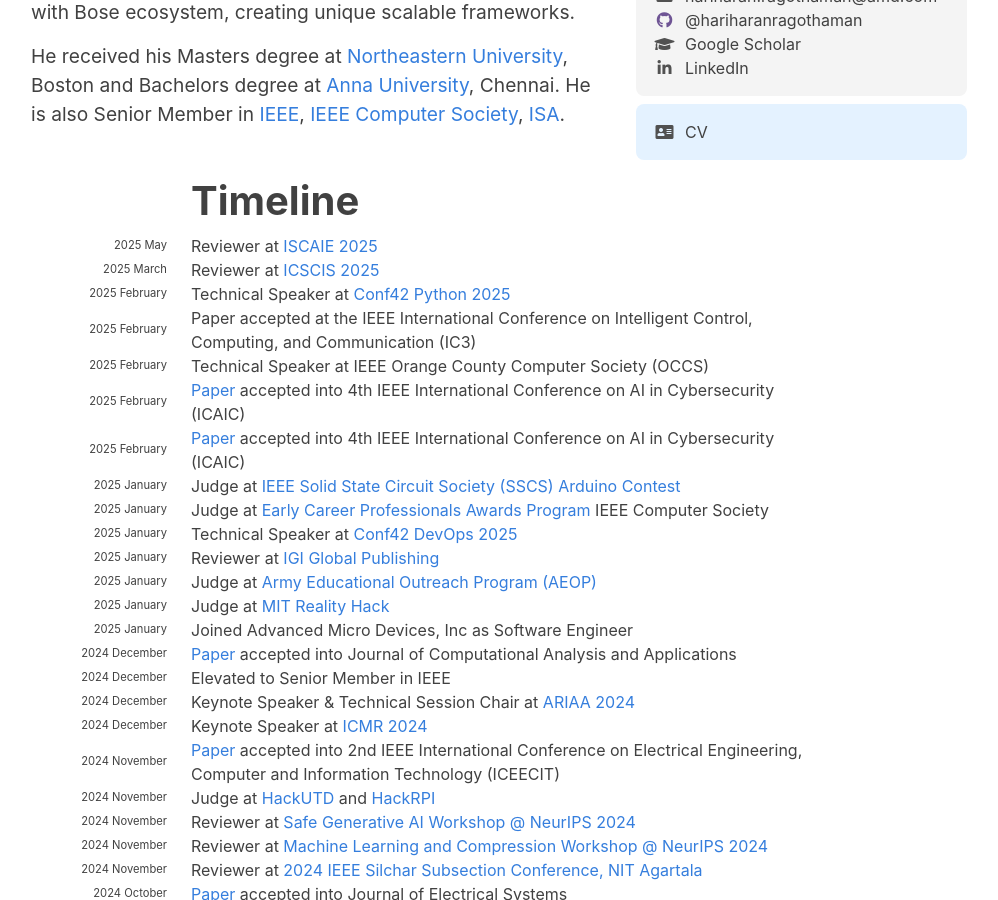
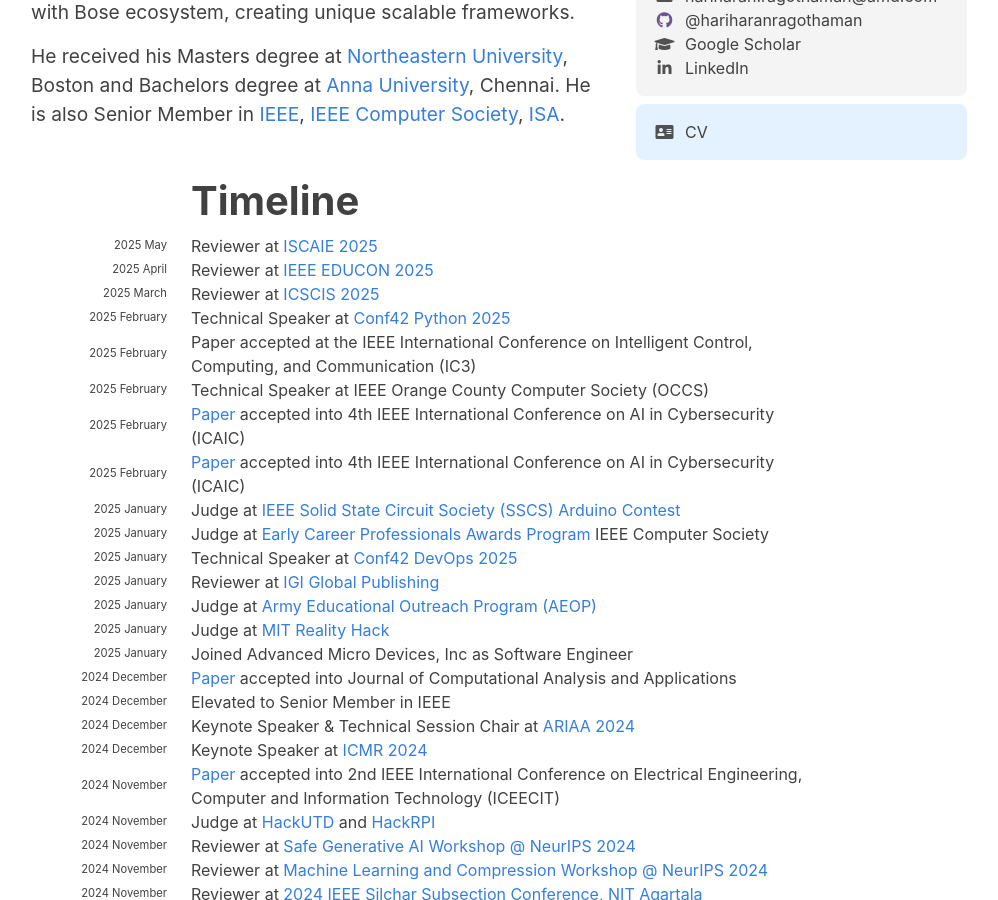
Before and after one commit to hariharanragothaman/hariharanragothaman.github.io, a Jekyll site: the page built from index.md, in a window 1280 px wide and 900 px high, scrolled down 652 px. Shown: the whole window, without its empty margins (141-1139 px from the left). Built offline with Jekyll 4.4.1, drawn with Linux system fonts in a browser that asks for light colours; nearby versions of some CDN libraries; some web fonts are replaced.

Commit message:
Polishes and Updates

```diff
--- a/_data/news.yaml
+++ b/_data/news.yaml
@@ -8,6 +8,10 @@
   description: Reviewer at <a href="https://www.iscaie.org/">ISCAIE 2025</a>
 
 #-------------------------------------------- April  ------------------------------------------------------------------------------------------------------------------------------------------------------
+
+- year: 2025
+  year-extra: April
+  description: Reviewer at <a href="https://2025.ieee-educon.org/">IEEE EDUCON 2025</a>
 
 
 #-------------------------------------------- March  ------------------------------------------------------------------------------------------------------------------------------------------------------
```
